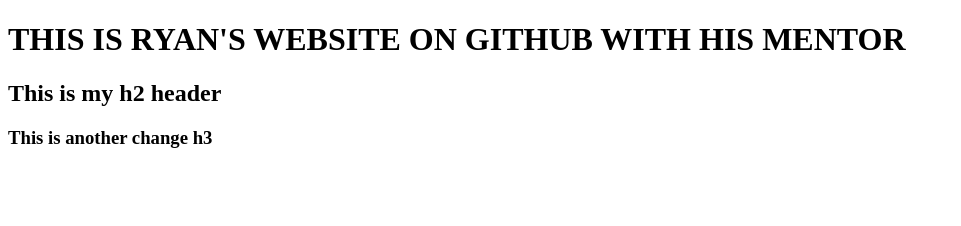
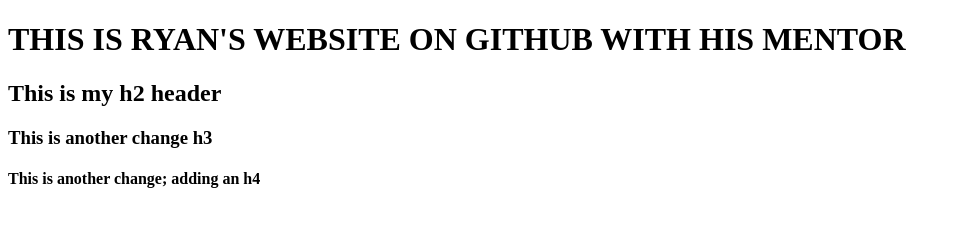
Before and after one commit to nvcapcode/Github-Test, a plain HTML site: page index.html in a window 1280 px wide. Shown: the whole page, without its empty margins (0-961 px from the left). Drawn offline with Linux system fonts and the light colour scheme.

Commit message:
Just did a fourth change added an h4 element

```diff
--- a/index.html
+++ b/index.html
@@ -9,5 +9,6 @@
     <h1>THIS IS RYAN'S WEBSITE ON GITHUB WITH HIS MENTOR</h1>
     <h2>This is my h2 header</h2>
     <h3>This is another change h3</h3>
+    <h4>This is another change; adding an h4</h4>
 </body>
 </html>
```
